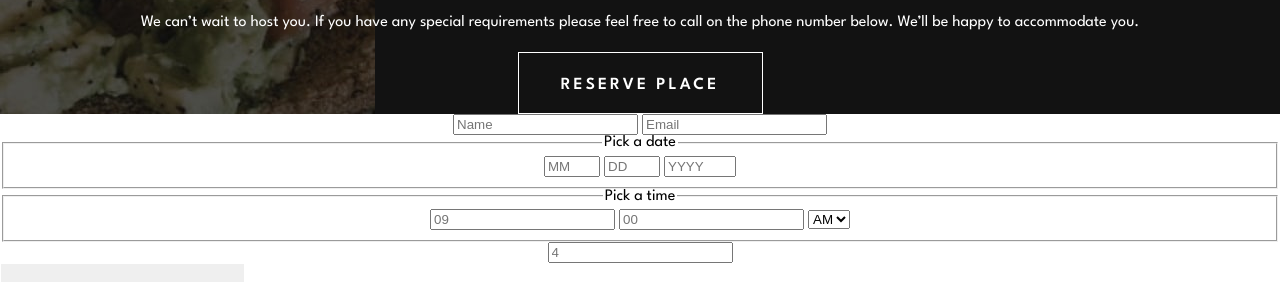
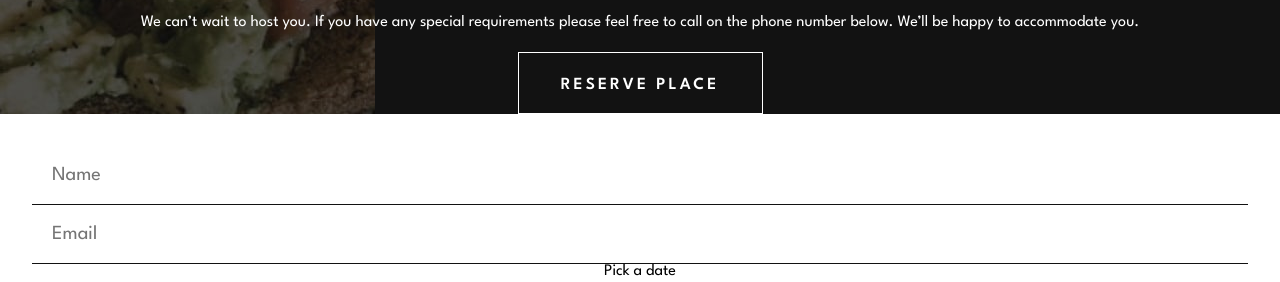
Before and after one commit to MauritzLM/dine-restaurant-website, a website built with webpack: page booking.html in a window 1280 px wide. Shown: the part 110-392 px from the top of the page. Built offline with nearby package versions, Linux system fonts and the light colour scheme.

Commit message:
added select class to events select with toggle, updated form styles

```diff
--- a/src/dom.js
+++ b/src/dom.js
@@ -2,10 +2,13 @@
 export function displayEventType(eventToDisplay, hideEvent1, hideEvent2) {
     eventToDisplay.image.className = `${eventToDisplay.name}-images`;
     eventToDisplay.text.className = `${eventToDisplay.name}-text`;
+    eventToDisplay.select.className = `${eventToDisplay.name}-select selected`;
 
     hideEvent1.image.className = `${hideEvent1.name}-images hidden`;
     hideEvent1.text.className = `${hideEvent1.name}-text hidden`;
+    hideEvent1.select.className = `${hideEvent1.name}-select`;
 
     hideEvent2.image.className = `${hideEvent2.name}-images hidden`;
     hideEvent2.text.className = `${hideEvent2.name}-text hidden`;
+    hideEvent2.select.className = `${hideEvent2.name}-select`;
 };
--- a/src/index.js
+++ b/src/index.js
@@ -7,16 +7,19 @@ const eventsContainer = document.querySelector(".events");
 const familyEvents = { name: "family" };
 familyEvents.image = document.querySelector(".family-images");
 familyEvents.text = document.querySelector(".family-text");
+familyEvents.select = document.querySelector(".family-select");
 
 // special elements
 const specialEvents = { name: "special" };
 specialEvents.image = document.querySelector(".special-images");
 specialEvents.text = document.querySelector(".special-text");
+specialEvents.select = document.querySelector(".special-select");
 
-//social elements
+// social elements
 const socialEvents = { name: "social" };
 socialEvents.image = document.querySelector(".social-images");
 socialEvents.text = document.querySelector(".social-text");
+socialEvents.select = document.querySelector(".social-select");
 
 // click event to toggle event type (using hidden class)
 eventsContainer.addEventListener("click", (e) => {
--- a/src/style.css
+++ b/src/style.css
@@ -72,8 +72,6 @@ header img {
     align-items: center;
 }
 
-
-
 .make-reservation {
     background-image: url(./images/homepage/ready-bg-mobile.jpg);
     background-repeat: no-repeat;
@@ -82,6 +80,10 @@ header img {
 
 .hidden {
     display: none;
+}
+
+.selected {
+    font-weight: 600;
 }
 
 /* buttons */
@@ -105,6 +107,44 @@ header img {
     /* background-size: ; */
 }
 
+/* form */
+form {
+    padding: 2em;
+}
+
+fieldset {
+    border: none;
+}
+
+form input,
+form .button {
+    appearance: none;
+    border: none;
+    width: 100%;
+    font: inherit;
+    font-size: 2rem;
+}
+
+.date-select input[type="number"],
+.time-select input[type="number"],
+.time-select select {
+    width: 100px;
+    display: inline;
+}
+
+/* label {
+    text-align: left;
+} */
+
+form input {
+    padding: 1em;
+    border-bottom: 1px solid hsl(0, 0%, 7%);
+}
+
+input[type="number"] {
+    font-weight: 600;
+}
+
 /* Footer */
 footer .logo img {
     height: 40px;
```
Also changed, not shown: index.html (+1 -1 lines), dist/main.js.
